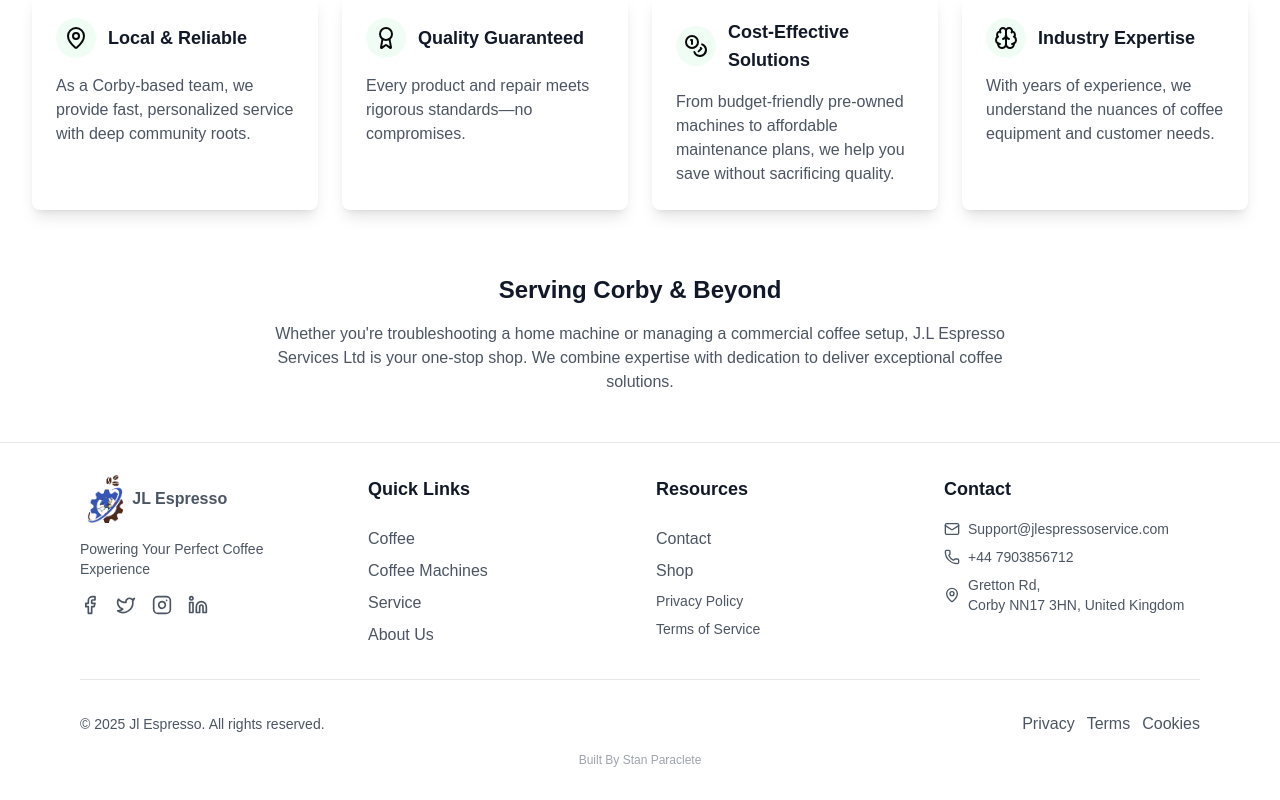
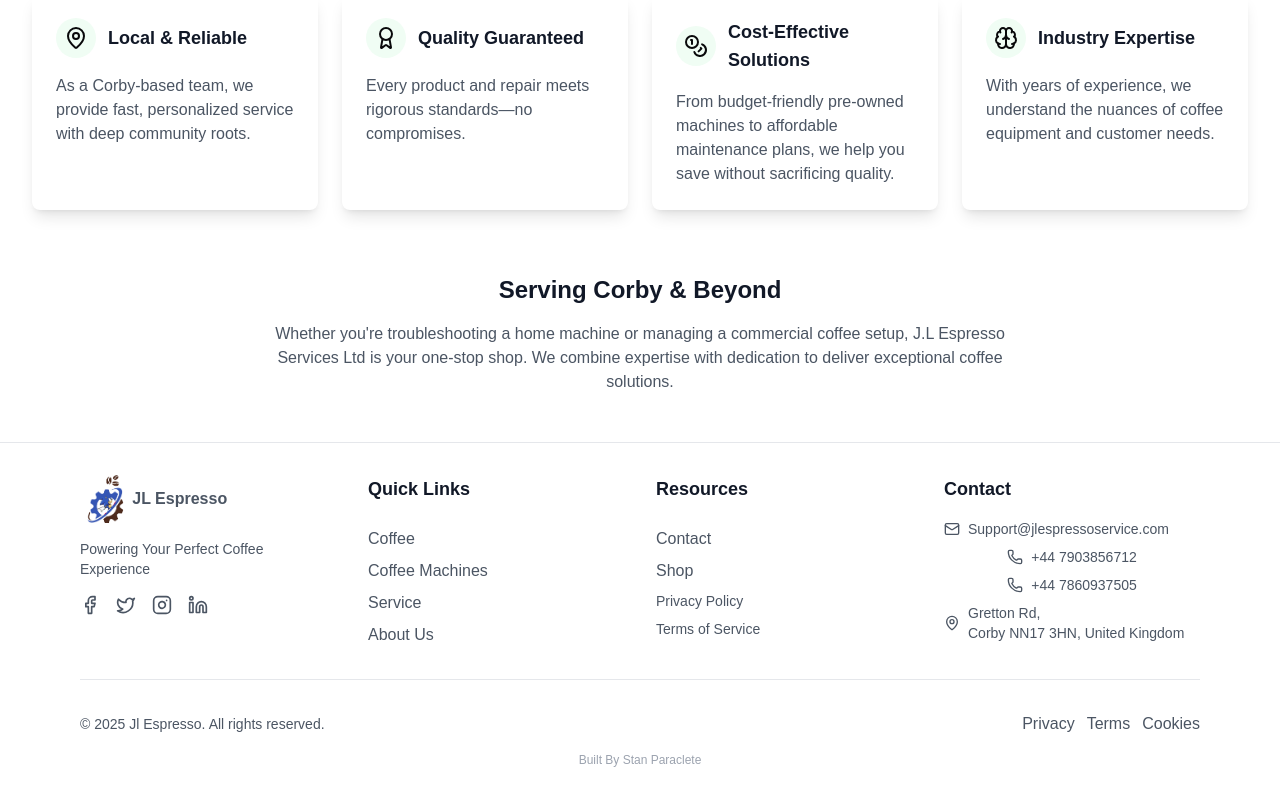
Before and after one commit to StanParaclete/jlespresso, a Next.js app: page / in a window 1280 px wide. Shown: the part 2382-3182 px from the top of the page. Built offline with nearby package versions, Linux system fonts and the light colour scheme.

Commit message:
added contact

```diff
--- a/app/components/Footer.tsx
+++ b/app/components/Footer.tsx
@@ -81,9 +81,15 @@ const Footer = () => {
                 <Mail size={16} className="mr-2" />
                 <span>Support@jlespressoservice.com</span>
               </div>
+              <div className="flex space-y-2 flex-col items-center text-sm">
               <div className="flex items-center text-sm">
-                <Phone size={16} className="mr-2" />
-                <span>+44 7903856712</span>
+              <Phone size={16} className="mr-2" />
+              <span>+44 7903856712</span>
+              </div>
+              <div className="flex items-center text-sm">
+              <Phone size={16} className="mr-2" />
+              <span>+44 7860937505</span>
+              </div>
               </div>
               <div className="flex items-center text-sm">
                 <MapPin size={16} className="mr-2" />
```
